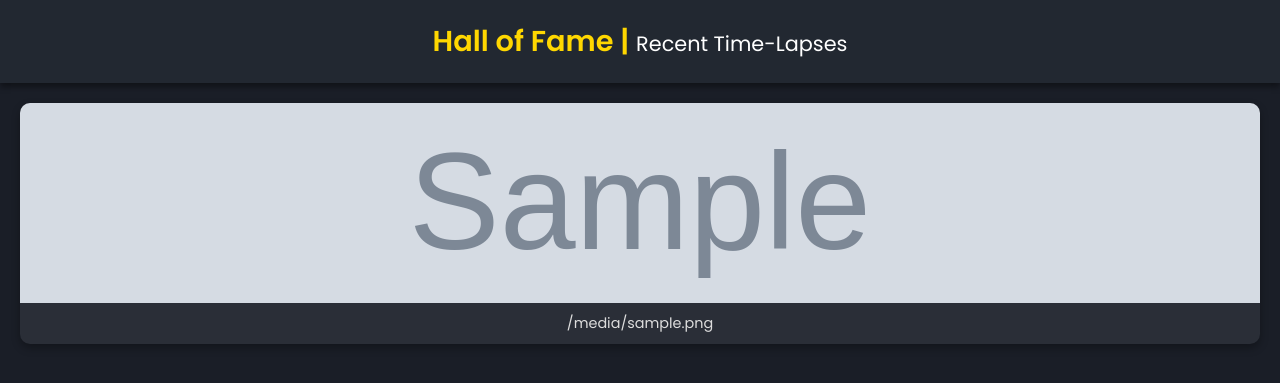
After one commit to imvickykumar999/CCTV-Frame-Xpose, a Flask app: template templates/index.html in a window 1280 px wide. The commit adds this page. Shown: the top 383 px of the page. Run offline with Flask 3, Linux system fonts and the light colour scheme; the template is opened without the code that fills it: most values are stand-ins (such as "Sample title", 1, 10 or a date in 2020); grey boxes marked "Sample" are stand-in pictures.

Commit message:
hall of fame

```diff
--- a/media/yolov3_client.py
+++ b/media/yolov3_client.py
@@ -25,9 +25,9 @@ outputLayer = [outputLayer[i - 1] for i in net.getUnconnectedOutLayers()]
 
 # ngrok http --url=secure-bluegill-purely.ngrok-free.app 5000
 # UPLOAD_URL = "https://secure-bluegill-purely.ngrok-free.app/upload_screenshot"
-UPLOAD_URL = "4k3cs34r5ycnbqaihxwa5m7e2eu4ilmxczrdolzu6taewecpl7w4w5id.onion/upload_screenshot"
+# UPLOAD_URL = "4k3cs34r5ycnbqaihxwa5m7e2eu4ilmxczrdolzu6taewecpl7w4w5id.onion/upload_screenshot"
 # UPLOAD_URL = "https://crmss.pythonanywhere.com/upload_screenshot"
-# UPLOAD_URL = "http://127.0.0.1:5000/upload_screenshot"
+UPLOAD_URL = "http://127.0.0.1:5000/upload_screenshot"
 
 # IP_WEBCAM_URL = "http://185.98.0.114:8888/mjpg/video.mjpg" # Wind Mill
 # IP_WEBCAM_URL = "http://212.147.38.3/mjpg/video.mjpg" # 4 Way Road
--- a/server.py
+++ b/server.py
@@ -6,6 +6,7 @@
 # import VicksTor as vix
 
 import os
+from datetime import datetime
 from flask import (
     Flask,
     request,
@@ -14,8 +15,8 @@ from flask import (
     send_from_directory
 )
 
-import darkweb as vix
-vix.run_server()
+# import darkweb as vix
+# vix.run_server()
 app = Flask(__name__)
 
 UPLOAD_FOLDER = os.path.join(os.getcwd(), 'media/screenshots')
@@ -54,10 +55,27 @@ def list_screenshots():
     # screenshots.reverse()
     return jsonify(screenshots)
 
-@app.route('/', methods=['GET'])
+@app.route('/datatable', methods=['GET'])
 def render_screenshots_page():
     """Render the HTML page for displaying screenshots."""
     return render_template('screenshots.html')
+
+@app.route('/')
+def home():
+    """Render the main page with dynamic images."""
+    # Build the list of images
+
+    screenshots = []
+    for filename in os.listdir(app.config['UPLOAD_FOLDER']):
+        if filename.endswith(('jpg', 'jpeg', 'png')):
+            screenshots.append({
+                'filename': filename,
+                'url': f"/media/screenshots/{filename}"
+            })
+
+    # Sort images by date descending
+    screenshots.sort(key=lambda x: x['url'], reverse=True)
+    return render_template('index.html', images=screenshots)
 
 @app.route('/media/screenshots/<filename>')
 def serve_screenshot(filename):
--- /dev/null
+++ b/templates/index.html
@@ -0,0 +1,121 @@
+<!DOCTYPE html>
+<html lang="en">
+<head>
+    <meta charset="UTF-8">
+    <meta name="viewport" content="width=device-width, initial-scale=1.0">
+    <meta http-equiv="refresh" content="30"> <!-- Refresh every 20 seconds -->
+
+    <title>Hall of Fame | Recent Time-Lapses</title>
+    <link href="https://fonts.googleapis.com/css2?family=Poppins:wght@400;600&display=swap" rel="stylesheet">
+    <style>
+        body {
+            margin: 0;
+            font-family: 'Poppins', sans-serif;
+            background-color: #1a1e27;
+            color: #fff;
+        }
+
+        .header {
+            text-align: center;
+            padding: 20px 0;
+            background-color: #222831;
+            box-shadow: 0 4px 6px rgba(0, 0, 0, 0.4);
+        }
+
+        .header h1 {
+            margin: 0;
+            font-weight: 600;
+            font-size: 1.8rem;
+            color: #ffd700;
+        }
+
+        .header span {
+            color: #fff;
+            font-weight: 400;
+            font-size: 1.3rem;
+        }
+
+        .search-container {
+            text-align: center;
+            margin: 20px 0;
+        }
+
+        .search-container input,
+        .search-container button {
+            padding: 10px;
+            margin: 5px;
+            border: none;
+            border-radius: 5px;
+            font-size: 1rem;
+            outline: none;
+        }
+
+        .search-container input {
+            width: 200px;
+        }
+
+        .search-container button {
+            background-color: #007BFF;
+            color: #fff;
+            cursor: pointer;
+        }
+
+        .search-container button:hover {
+            background-color: #0056b3;
+        }
+
+        .image-grid {
+            display: grid;
+            grid-template-columns: repeat(auto-fit, minmax(300px, 1fr));
+            gap: 20px;
+            padding: 20px;
+        }
+
+        .image-card {
+            background-color: #2a2e37;
+            border-radius: 10px;
+            overflow: hidden;
+            box-shadow: 0 4px 8px rgba(0, 0, 0, 0.3);
+            transition: transform 0.3s ease;
+        }
+
+        .image-card:hover {
+            transform: translateY(-5px);
+        }
+
+        .image-card img {
+            width: 100%;
+            height: 200px;
+            object-fit: cover;
+            display: block;
+        }
+
+        .image-card .caption {
+            padding: 10px 15px;
+            text-align: center;
+            color: #ddd;
+            font-size: 0.9rem;
+        }
+    </style>
+</head>
+<body>
+    <!-- Header -->
+    <div class="header">
+        <h1>
+            <a href="/" style="text-decoration: none; color: inherit;">
+                Hall of Fame | <span>Recent Time-Lapses</span>
+            </a>
+        </h1>
+    </div>
+
+    <!-- Image Grid -->
+    <div class="image-grid">
+        {% for image in images %}
+        <div class="image-card">
+            <img src="{{ image.url }}" alt="Time-lapse Image">
+            <div class="caption">{{ image.filename }}</div>
+        </div>
+        {% endfor %}
+    </div>
+</body>
+</html>
--- a/templates/screenshots.html
+++ b/templates/screenshots.html
@@ -11,7 +11,7 @@
 </head>
 <body>
     <div class="container">
-        <h1><a href="#" class="heading-link">Screenshots</a></h1>
+        <h1><a href="/" class="heading-link">Hall of Fame</a></h1>
         <table id="screenshots-table" class="display">
             <thead>
                 <tr>
```
